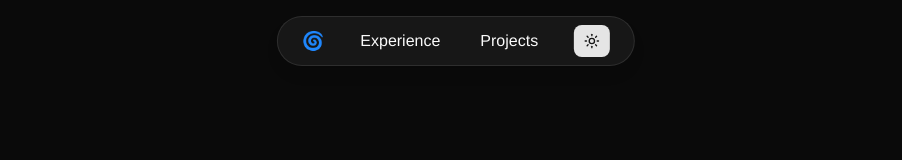
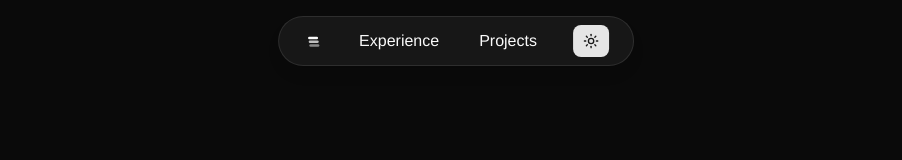
Before and after one commit to kino1307/Portfolio, a Next.js app: page / in a window 1280 px wide. Shown: the top 160 px of the page, without its empty margins (184-1086 px from the left). Built offline with nearby package versions, Linux system fonts and the light colour scheme.

Commit message:
Replace cyclone emoji nav logo with the stacked-layers mark
The emoji was the same placeholder-as-logo problem as the old WL
favicon, just more visible since it's the first thing every visitor
sees. Uses currentColor so it follows the dark/light theme instead of
carrying its own fixed background.

```diff
--- a/app/page.tsx
+++ b/app/page.tsx
@@ -74,10 +74,14 @@ export default function Home() {
             <header className="fixed top-4 left-1/2 transform -translate-x-1/2 z-50 bg-card border border-border rounded-full px-6 py-2 flex items-center space-x-6 shadow-lg" aria-label="Main navigation">
                 <button
                     onClick={() => window.scrollTo({ top: 0, behavior: "smooth" })}
-                    className="flex-shrink-0 font-bold text-lg cursor-pointer hover:scale-110 transition-transform"
+                    className="flex-shrink-0 cursor-pointer hover:scale-110 transition-transform"
                     aria-label="Scroll to top"
                 >
-                    🌀
+                    <svg width="20" height="20" viewBox="0 0 32 32" fill="currentColor">
+                        <rect x="8" y="9" width="16" height="4" rx="2" />
+                        <rect x="9" y="15" width="16" height="4" rx="2" opacity="0.75" />
+                        <rect x="10" y="21" width="16" height="4" rx="2" opacity="0.5" />
+                    </svg>
                 </button>
 
                 <nav className="flex space-x-4">
```
